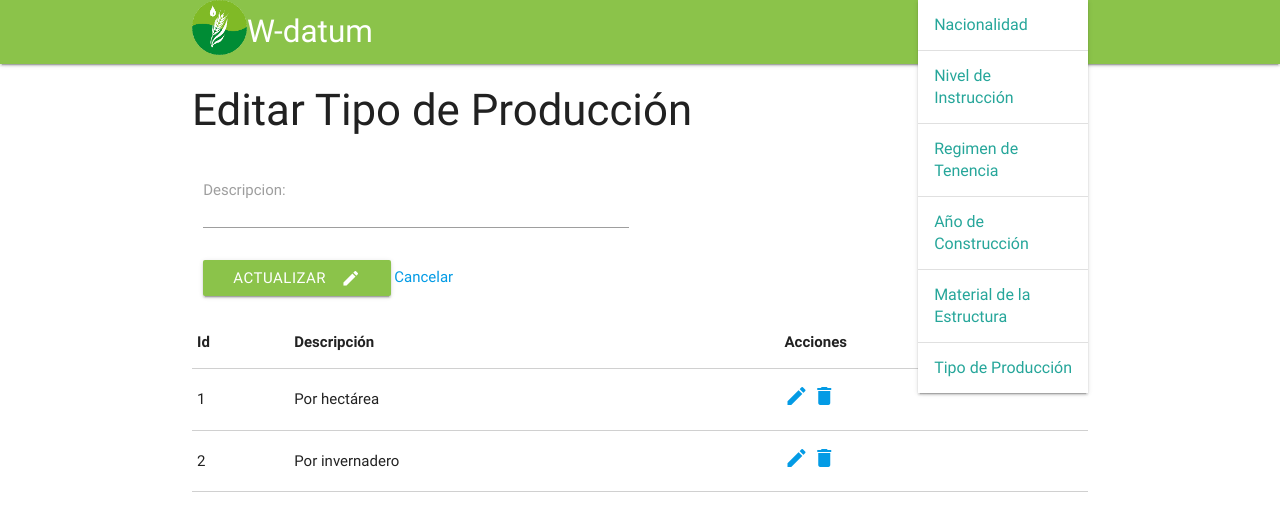
After one commit to luistorresrw/wdatum, a Django app: page /1/editar_tipo_produccion in a window 1280 px wide, after a click that opens the changed part. The commit adds this page. Shown: the top 531 px of the page. Run offline with Django 3.2, Linux system fonts and the light colour scheme; data comes from the database, SQL or seed files in the repository; both versions use the stored data as it was after the commit.

Commit message:
Commit con Material Estructura, Tipo de Producción y 'emprolijé' unos imports

```diff
--- a/principal/forms.py
+++ b/principal/forms.py
@@ -1,27 +1,38 @@
 from django import forms
-
-from .models import Nacionalidad, NivelInstruccion, RegimenTenencia, AnioConstruccion
+from principal import models as principal_models
 
 
 class NacionalidadForm(forms.ModelForm):
 	class Meta:
-		model = Nacionalidad
+		model = principal_models.Nacionalidad
 		fields = ('descripcion',)
 
 
 class NivelInstruccionForm(forms.ModelForm):
 	class Meta:
-		model = NivelInstruccion
+		model = principal_models.NivelInstruccion
 		fields = ('descripcion',)
 
 
 class RegimenTenenciaForm(forms.ModelForm):
 	class Meta:
-		model = RegimenTenencia
+		model = principal_models.RegimenTenencia
 		fields = ('descripcion',)
 
 
 class AnioConstruccionForm(forms.ModelForm):
 	class Meta:
-		model = AnioConstruccion
+		model = principal_models.AnioConstruccion
 		fields = ('descripcion',)
+
+
+class MaterialEstructuraForm(forms.ModelForm):
+	class Meta:
+		model = principal_models.MaterialEstructura
+		fields = ('descripcion',)
+
+
+class TipoProduccionForm(forms.ModelForm):
+	class Meta:
+		model = principal_models.TipoProduccion
+		fields = ('descripcion',)
--- a/principal/templates/base.html
+++ b/principal/templates/base.html
@@ -29,6 +29,10 @@
 				<li><a href="{% url 'crear_regimen_tenencia' %}">Regimen de Tenencia</a></li>
                 <li class="divider"></li>
 				<li><a href="{% url 'crear_anio_construccion' %}">Año de Construcción</a></li>
+                <li class="divider"></li>
+				<li><a href="{% url 'crear_material_estructura' %}">Material de la Estructura</a></li>
+                <li class="divider"></li>
+				<li><a href="{% url 'crear_tipo_produccion' %}">Tipo de Producción</a></li>
 			</ul>
 	 		<nav>
 			    <div class="nav-wrapper  light-green">
--- /dev/null
+++ b/principal/templates/editar_tipo_produccion.html
@@ -0,0 +1,48 @@
+{% extends "base.html" %}
+
+{% block content %}
+
+<div class="container">
+	<div class="col s12">
+		<h3>Editar Tipo de Producción</h3>
+			<div class="row">
+				<div class="col s12">
+					<form action="" method="POST">{% csrf_token %}
+						<div class="input-field col s6">
+							{{form.as_p}}
+	    			</form>
+	    			    	<button class="btn waves-effect light-green" type="submit" >Actualizar
+					    		<i class="material-icons right">edit</i>
+					  		</button>
+					  		<a href="{% url 'crear_tipo_produccion' %}"> Cancelar<i class="material-icons">back</i></a>
+	  					</div>
+					</form>
+      			</div>
+    		</div>
+
+    	{% if lista %}
+    	<table class="highlight bordered responsive-table">
+	        <thead>
+	          	<tr>
+	              	<th>Id</th>
+	              	<th>Descripción</th>
+	              	<th>Acciones</th>
+	          	</tr>
+	        </thead>
+	        <tbody>
+     			{% for elemento in lista %}
+		          	<tr>
+		            	<td>{{elemento.id}}</td>
+		            	<td>{{elemento.descripcion}}</td>
+		            	<td>
+		            		<a class="disabled" href="" ><i class="material-icons">edit</i>
+		                	<a href="{% url 'borrar_tipo_produccion' elemento.id %}"> <i class="material-icons">delete</i></a>
+		            	</td>
+		          	</tr>
+          		{% endfor %}
+        	</tbody>
+      	</table>
+      	{% endif %}
+    </div>
+</div>
+{% endblock %}
--- a/principal/urls.py
+++ b/principal/urls.py
@@ -19,4 +19,12 @@ urlpatterns = [
     url(r'^crear_anio_construccion/$', views.crear_anio_construccion, name='crear_anio_construccion'),
     url(r'^(?P<id>\d+)/editar_anio_construccion$', views.editar_anio_construccion, name='editar_anio_construccion'),
     url(r'^(?P<id>\d+)/borrar_anio_construccion$', views.borrar_anio_construccion, name='borrar_anio_construccion'),
+
+    url(r'^crear_material_estructura/$', views.crear_material_estructura, name='crear_material_estructura'),
+    url(r'^(?P<id>\d+)/editar_material_estructura$', views.editar_material_estructura, name='editar_material_estructura'),
+    url(r'^(?P<id>\d+)/borrar_material_estructura$', views.borrar_material_estructura, name='borrar_material_estructura'),
+
+    url(r'^crear_tipo_produccion/$', views.crear_tipo_produccion, name='crear_tipo_produccion'),
+    url(r'^(?P<id>\d+)/editar_tipo_produccion$', views.editar_tipo_produccion, name='editar_tipo_produccion'),
+    url(r'^(?P<id>\d+)/borrar_tipo_produccion$', views.borrar_tipo_produccion, name='borrar_tipo_produccion'),
 ]
--- a/principal/views.py
+++ b/principal/views.py
@@ -2,8 +2,8 @@
 
 from __future__ import unicode_literals
 from django.shortcuts import render, get_object_or_404, redirect
-from principal.forms import NacionalidadForm, NivelInstruccionForm, RegimenTenenciaForm, AnioConstruccionForm
-from .models import Nacionalidad, NivelInstruccion, RegimenTenencia, AnioConstruccion
+from principal.forms import NacionalidadForm, NivelInstruccionForm, RegimenTenenciaForm, AnioConstruccionForm, MaterialEstructuraForm, TipoProduccionForm
+from .models import Nacionalidad, NivelInstruccion, RegimenTenencia, AnioConstruccion, MaterialEstructura, TipoProduccion
 
 
 def index(request):
@@ -173,3 +173,79 @@ def borrar_anio_construccion(request, id):
     anio_construccion = get_object_or_404(AnioConstruccion, id=id)
     anio_construccion.delete()
     return redirect('crear_anio_construccion')
+
+
+# -----------Material Estructura-----------------------
+
+def crear_material_estructura(request):
+    lista = MaterialEstructura.objects.all()
+    if request.method == 'POST':
+        form = MaterialEstructuraForm(request.POST)
+        if form.is_valid():
+            form.save()
+    else:
+        form = MaterialEstructuraForm()
+
+    context = {'lista': lista, 'form': form}
+    return render(request, 'crear_material_estructura.html', context)
+
+
+def editar_material_estructura(request, id):
+    form = MaterialEstructuraForm()
+    material_estructura = get_object_or_404(MaterialEstructura, id=id)
+    lista = MaterialEstructura.objects.all()
+
+    if request.method == 'POST':
+        form = MaterialEstructuraForm(request.POST, instance=material_estructura)
+        if form.is_valid():
+            material_estructura = form.save(commit=False)
+            material_estructura.save()
+            return redirect('crear_material_estructura')
+        else:
+            form = MaterialEstructuraForm(instance=material_estructura)
+    context = {'lista': lista, 'form':form}
+    return render(request, './editar_material_estructura.html', context)
+
+
+def borrar_material_estructura(request, id):
+    material_estructura = get_object_or_404(MaterialEstructura, id=id)
+    material_estructura.delete()
+    return redirect('crear_material_estructura')
+
+
+# -----------Tipo de Producción -----------------------
+
+def crear_tipo_produccion(request):
+    lista = TipoProduccion.objects.all()
+    if request.method == 'POST':
+        form = TipoProduccionForm(request.POST)
+        if form.is_valid():
+            form.save()
+    else:
+        form = TipoProduccionForm()
+
+    context = {'lista': lista, 'form': form}
+    return render(request, 'crear_tipo_produccion.html', context)
+
+
+def editar_tipo_produccion(request, id):
+    form = TipoProduccionForm()
+    tipo_produccion = get_object_or_404(TipoProduccion, id=id)
+    lista = TipoProduccion.objects.all()
+
+    if request.method == 'POST':
+        form = TipoProduccionForm(request.POST, instance=tipo_produccion)
+        if form.is_valid():
+            tipo_produccion = form.save(commit=False)
+            tipo_produccion.save()
+            return redirect('crear_tipo_produccion')
+        else:
+            form = TipoProduccionForm(instance=tipo_produccion)
+    context = {'lista': lista, 'form':form}
+    return render(request, './editar_tipo_produccion.html', context)
+
+
+def borrar_tipo_produccion(request, id):
+    tipo_produccion = get_object_or_404(TipoProduccion, id=id)
+    tipo_produccion.delete()
+    return redirect('crear_tipo_produccion')
```
Also changed, not shown: principal/templates/crear_material_estructura.html (added, +46 -0 lines), principal/templates/crear_tipo_produccion.html (added, +46 -0 lines), principal/templates/editar_material_estructura.html (added, +48 -0 lines), db.sqlite3.
